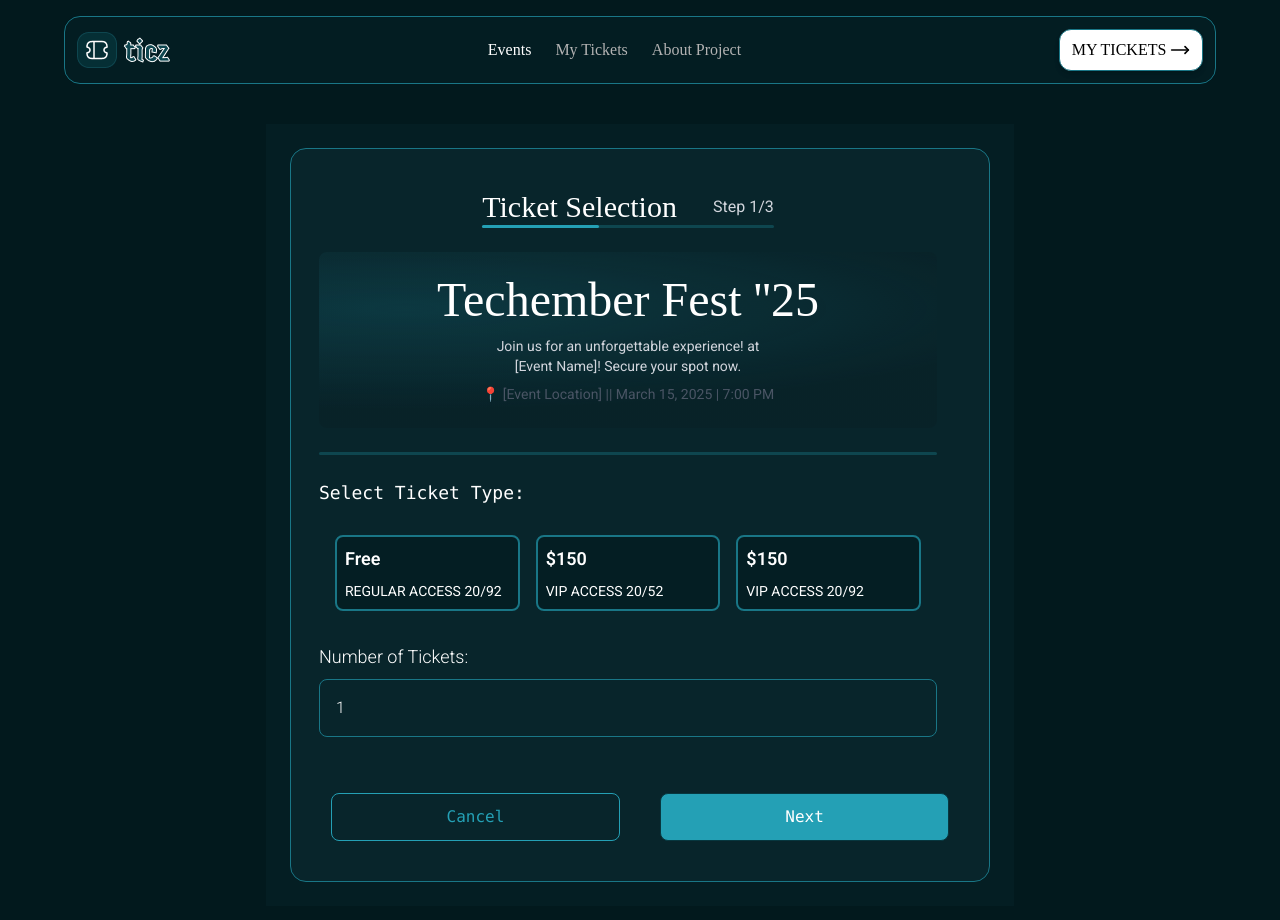
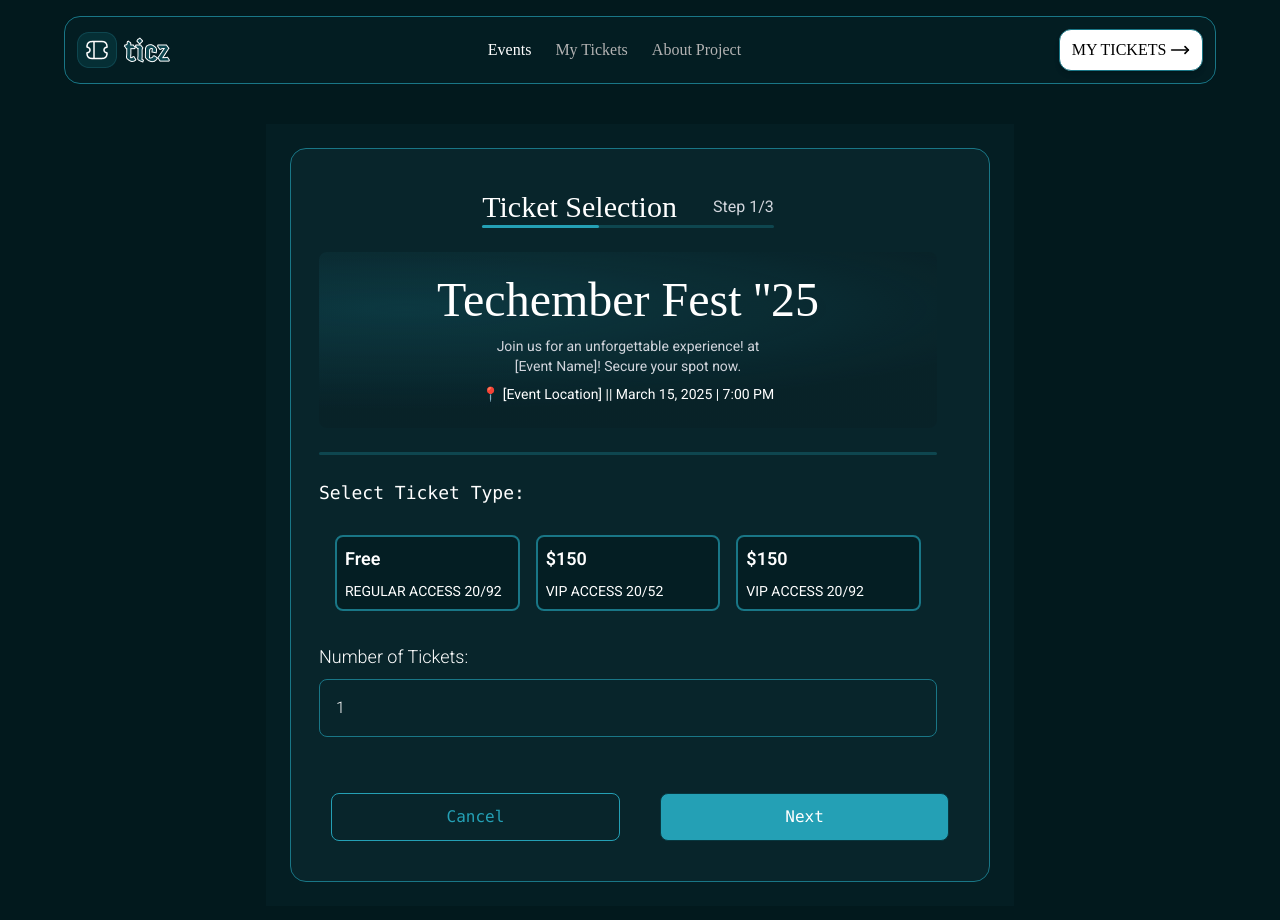
Before and after one commit to Tiolulope/hngx-stage2-conference-ticket-generator, a React (Vite) app: page / in a window 1280 px wide. Shown: the top 920 px of the page. Built offline with nearby package versions, Linux system fonts and the light colour scheme; a web font is replaced by a local one.

Commit message:
i just made the ticket logo route back to home page

```diff
--- a/src/components/NavBar.jsx
+++ b/src/components/NavBar.jsx
@@ -7,7 +7,9 @@ const Navbar = () => {
   const navigate = useNavigate();
   return (
     <nav className="JejuMyeongjo p-3 flex justify-between items-center w-[90vw] rounded-2xl mx-auto my-4 navBarBg">
-      <img src={ticzLogo} alt="ticzLogo" />
+      <button onClick={() => navigate("/")} className="cursor-pointer">
+        <img src={ticzLogo} alt="ticzLogo" to="/" />
+      </button>
 
       <ul className="hidden md:flex gap-6 text-[#B3B3B3] text-base">
         <li>
--- a/src/components/TicketSelection.jsx
+++ b/src/components/TicketSelection.jsx
@@ -99,7 +99,7 @@ const TicketSelection = () => {
           Join us for an unforgettable experience! at [Event Name]! Secure your
           spot now.
         </p>
-        <p className="text-gray-600 text-sm mt-2">
+        <p className="text-white text-sm mt-2">
           📍 [Event Location] || March 15, 2025 | 7:00 PM{" "}
         </p>
       </div>
```
